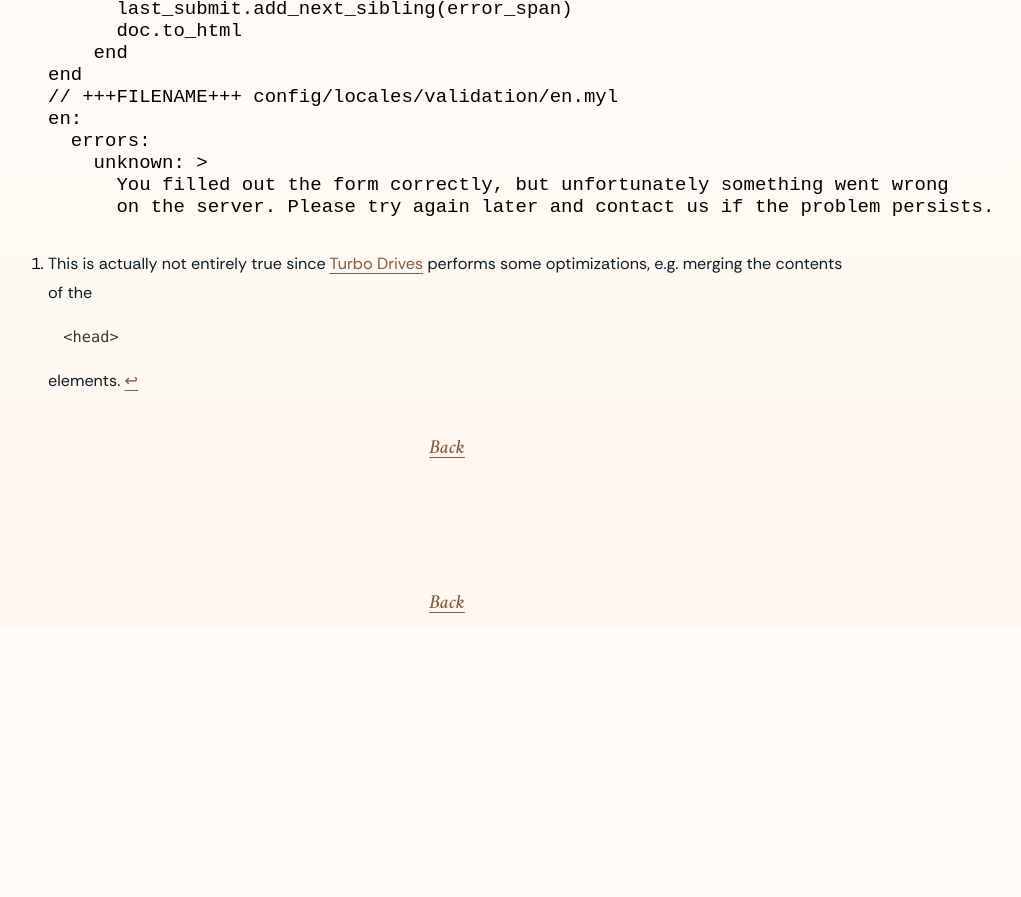
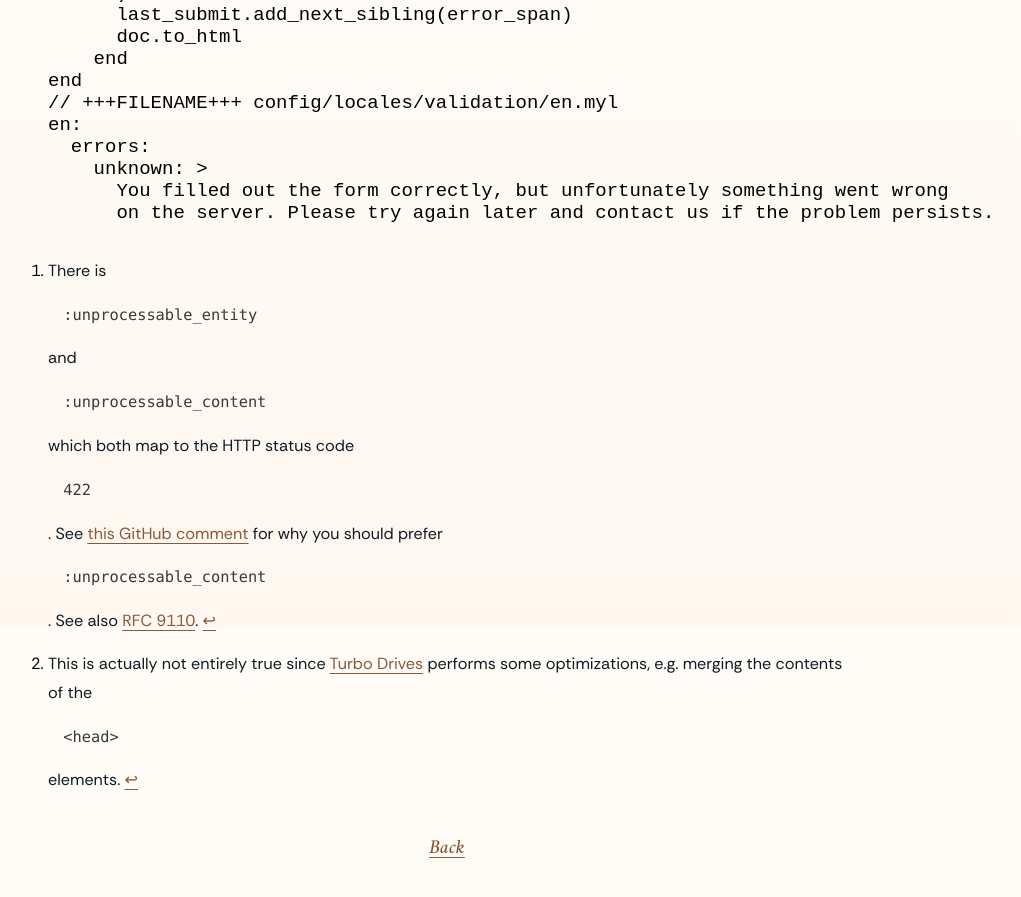
Before and after one commit to Splines/homepage, a Jekyll site: the page built from _posts/2025-09-08-server-side-validation-rails-turbo.md, in a window 1280 px wide and 900 px high, scrolled down 12873 px. Shown: the top 897 px of the window, without its empty margins (193-1214 px from the left). Built offline with Jekyll 4.4.1, drawn with Linux system fonts in a browser that asks for light colours; comment, search, counter and statistics services are not loaded; some of the changed text lies outside the part shown.

Commit message:
Rename `:unprocessable_entity` to `:unprocessable_content`

````diff
--- a/_posts/2025-09-08-server-side-validation-rails-turbo.md
+++ b/_posts/2025-09-08-server-side-validation-rails-turbo.md
@@ -20,7 +20,7 @@
 <% end %>
 ```
 
-Have a `create` method like this in your controller:
+Have a `create` method like this in your controller[^unprocessable-content]:
 
 ```rb
 // +++FILENAME+++ controllers/events_controller.rb
@@ -30,10 +30,12 @@
     redirect_to @event, notice: t("events.created")
   else
     # This is the error case where we rerender the new.html.erb template
-    render :new, status: :unprocessable_entity
+    render :new, status: :unprocessable_content
   end
 end
 ```
+
+[^unprocessable-content]: There is `:unprocessable_entity` and `:unprocessable_content` which both map to the HTTP status code `422`. See [this GitHub comment](https://github.com/rspec/rspec-rails/issues/2763#issuecomment-2172602162) for why you should prefer `:unprocessable_content`. See also [RFC 9110](https://datatracker.ietf.org/doc/html/rfc9110#name-422-unprocessable-content).
 
 Last, but not least, customize the inline-styling by overwriting the [Rails error field wrapper](https://guides.rubyonrails.org/active_record_validations.html#customizing-error-field-wrapper) in an initializer.
 
@@ -114,7 +116,7 @@
       redirect_to @event, notice: t("events.created")
     else
       # This is the error case where we rerender the new.html.erb template
-      render :new, status: :unprocessable_entity
+      render :new, status: :unprocessable_content
     end
   end
 
@@ -238,7 +240,7 @@
     redirect_to @event, notice: t("events.created")
   else
     # stays the same
-    render :new, status: :unprocessable_entity
+    render :new, status: :unprocessable_content
   end
 end
 ```
@@ -261,7 +263,7 @@
 When the user has JavaScript disabled in their browser, the `Turbo-Frame` request header will not be sent (since the Turbo _JavaScript_ library could not execute and therefore not add this header). Therefore, the turbo-rails library will also _not_ use the minimal layout in this case. Instead, this line of the events controller
 
 ```rb
-render :new, status: :unprocessable_entity
+render :new, status: :unprocessable_content
 ```
 
 will use the usual application layout. So the entire page is re-rendered by Ruby on Rails and shipped as HTML to your browser where the entire DOM is replaced[^whole-dom]. Without JavaScript being activated on the users's browser, this is the best scenario you can get, as there is no way to replace only parts of the page without JS. So here, _progressive enhancement_ means that even with the bare minimum (just HTML/CSS, no JS), the user can still admire a correct-looking page.
````
